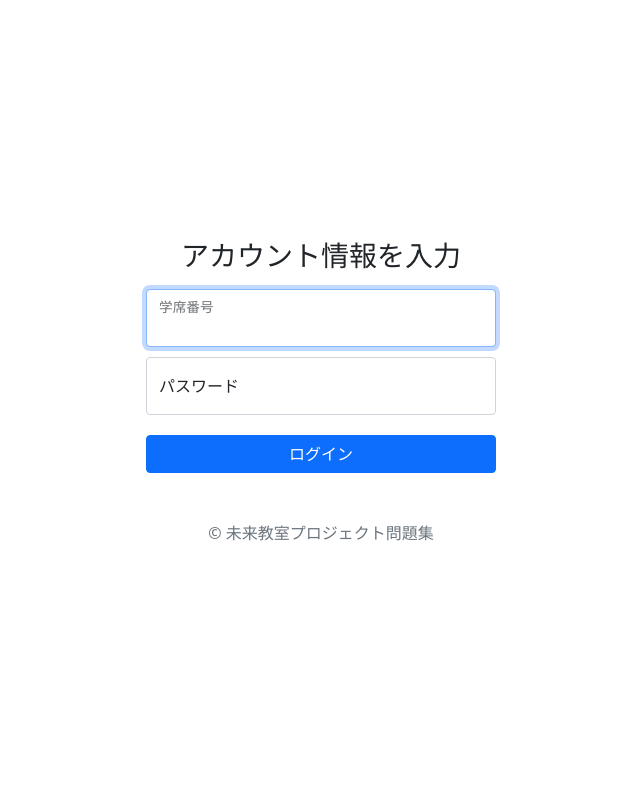
After one commit to CommandExplorer/workbook, a Django app: page /accounts/login/ in a window 1280 px wide. The commit adds this page. Shown: the whole page, without its empty margins (319-959 px from the left). Run offline with Django 5.2, Linux system fonts and the light colour scheme.

Commit message:
ログインまで

```diff
--- /dev/null
+++ b/accounts/templates/login.html
@@ -0,0 +1,102 @@
+
+
+
+
+
+
+
+
+
+
+
+{% load static %}
+<!doctype html>
+<html lang="ja">
+  <head>
+    <meta charset="utf-8">
+    <meta name="viewport" content="width=device-width, initial-scale=1">
+    <meta name="description" content="">
+    <meta name="author" content="Mark Otto, Jacob Thornton, and Bootstrap contributors">
+    <meta name="generator" content="Hugo 0.84.0">
+    <title>ログイン</title>
+    <!-- Bootstrap core CSS -->
+    <link href="https://cdn.jsdelivr.net/npm/bootstrap@5.0.2/dist/css/bootstrap.min.css"
+          rel="stylesheet"
+          integrity="sha384-EVSTQN3/azprG1Anm3QDgpJLIm9Nao0Yz1ztcQTwFspd3yD65VohhpuuCOmLASjC"
+          crossorigin="anonymous">
+    <style>
+      .bd-placeholder-img {
+        font-size: 1.125rem;
+        text-anchor: middle;
+        -webkit-user-select: none;
+        -moz-user-select: none;
+        user-select: none;
+      }
+      @media (min-width: 768px) {
+        .bd-placeholder-img-lg {
+          font-size: 3.5rem;
+        }
+      }
+      html, body {
+        height: 100%;
+      }
+      body {
+        display: flex;
+        align-items: center;
+        justify-content: center;
+        padding: 40px 0;
+      }
+      .form-signin {
+        width: 100%;
+        max-width: 380px;
+        padding: 15px;
+      }
+      .form-floating {
+        margin-bottom: 10px;
+      }
+      .btn-primary {
+        margin-top: 10px;
+        width: 100%;
+      }
+    </style>
+    <!-- Custom styles for this template -->
+    <link href="{% static 'css/signin.css' %}" rel="stylesheet">
+  </head>
+  <body class="text-center">
+    <main class="form-signin">
+      {% if form.errors %}
+        <p style="color:red">学席番号とパスワードが一致しません</p>
+      {% endif %}
+      <form method="post">
+        {% csrf_token %}
+        <h1 class="h3 mb-3 fw-normal">アカウント情報を入力</h1>
+        <div class="form-floating">
+          <input type="text"
+                 class="form-control"
+                 id="floatingInput"
+                 placeholder="学席番号"
+                 name="username"
+                 maxlength="12"
+                 autocapitalize="none"
+                 autocomplete="username"
+                 required
+                 autofocus>
+          <label for="floatingInput">学席番号</label>
+        </div>
+        <div class="form-floating">
+          <input type="password"
+                 class="form-control"
+                 id="floatingPassword"
+                 placeholder="パスワード"
+                 name="password"
+                 autocomplete="current-password"
+                 required>
+          <label for="floatingPassword">パスワード</label>
+        </div>
+        <input class="btn btn-primary" type="submit" value="ログイン">
+        <p class="mt-5 mb-3 text-muted">&copy; 未来教室プロジェクト問題集</p>
+        <input type="hidden" name="next" value="{% url 'workbook:index' %}">
+      </form>
+    </main>
+  </body>
+</html>
--- a/accounts/urls.py
+++ b/accounts/urls.py
@@ -1,9 +1,12 @@
 from django.urls import path
 from . import views
+from django.contrib.auth import views as auth_views
 
 app_name = 'accounts'
 
 urlpatterns = [
     path('signup/', views.SignUpView.as_view(), name='signup'),
     path('signup_success/', views.SignUpSuccessView.as_view(), name='signup_success'),
+    path('login/',auth_views.LoginView.as_view(template_name='login.html'),name='login'),
+    path('logout/',auth_views.LogoutView.as_view(template_name='logout.html'),name='logout'),
 ]
--- a/programming_learning/settings.py
+++ b/programming_learning/settings.py
@@ -12,7 +12,7 @@ BASE_DIR = Path(__file__).resolve().parent.parent
 SECRET_KEY = 'django-insecure-e#$r96f87vo=#t3@l8i$-!4l2r-rh)9!2=tx*$kdc+inn0o57u'
 
 # SECURITY WARNING: don't run with debug turned on in production!
-DEBUG = False
+DEBUG = True
 
 ALLOWED_HOSTS = ['localhost', '127.0.0.1']
 
--- a/workbook/templates/question_detail.html
+++ b/workbook/templates/question_detail.html
@@ -23,7 +23,9 @@
         <div class="row gx-4 gx-lg-5 justify-content-center">
             <div class="col-md-10 col-lg-8 col-xl-7">
                 <p>{{question.question | linebreaksbr}}</p>
-                <a href="{% url 'workbook:answer_detail' pk=question.pk %}">回答を見る</a>
+                <div class="text-center mt-4">
+                    <a href="{% url 'workbook:answer_detail' pk=question.pk %}" class="btn btn-primary">回答を見る</a>
+                </div>
             </div>
         </div>
     </div>
```
Also changed, not shown: accounts/templates/logout.html (added, +36 -0 lines), workbook/templates/base.html (+18 -3 lines), workbook/templates/index.html (+17 -2 lines), 1 other file.
